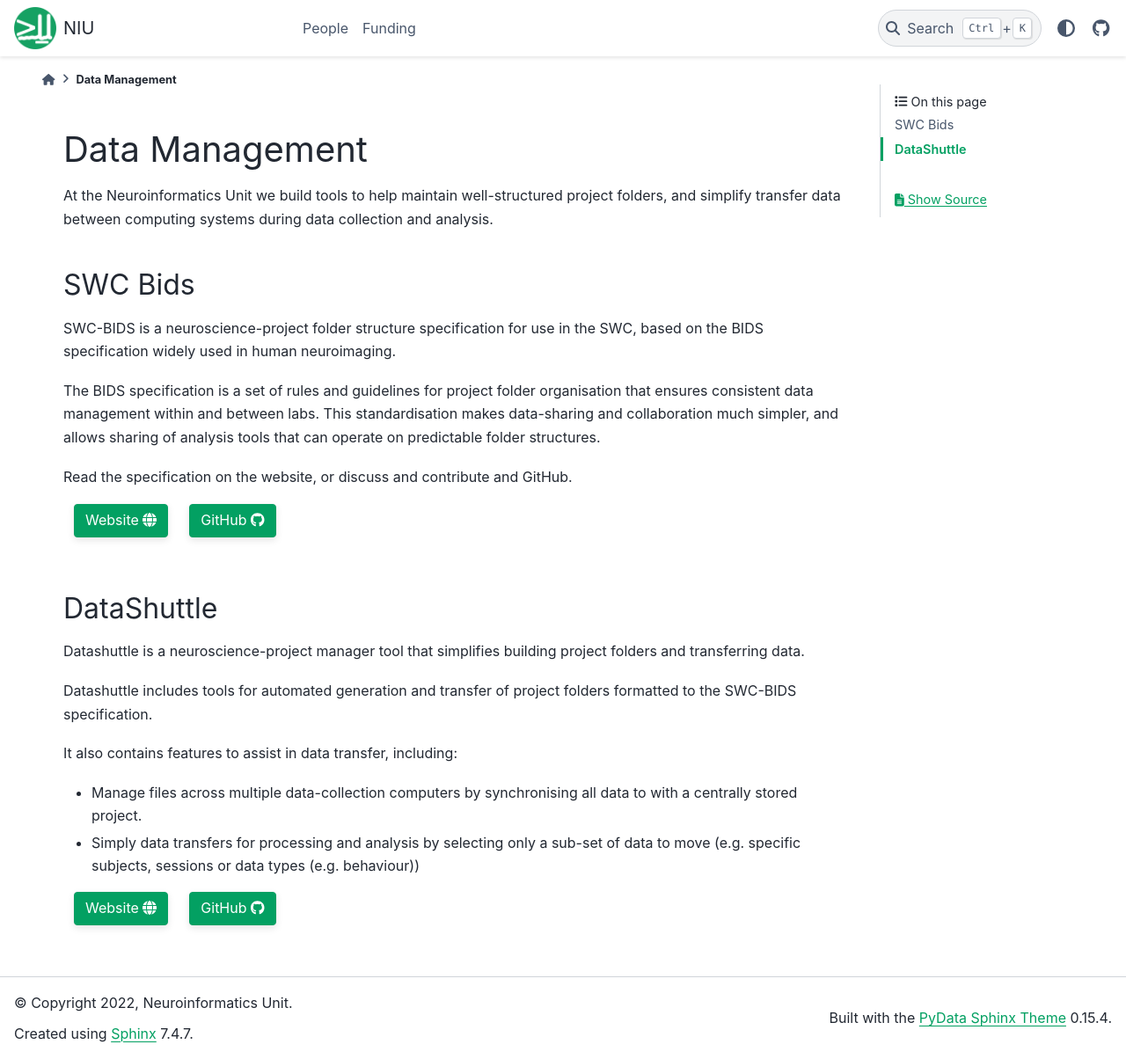
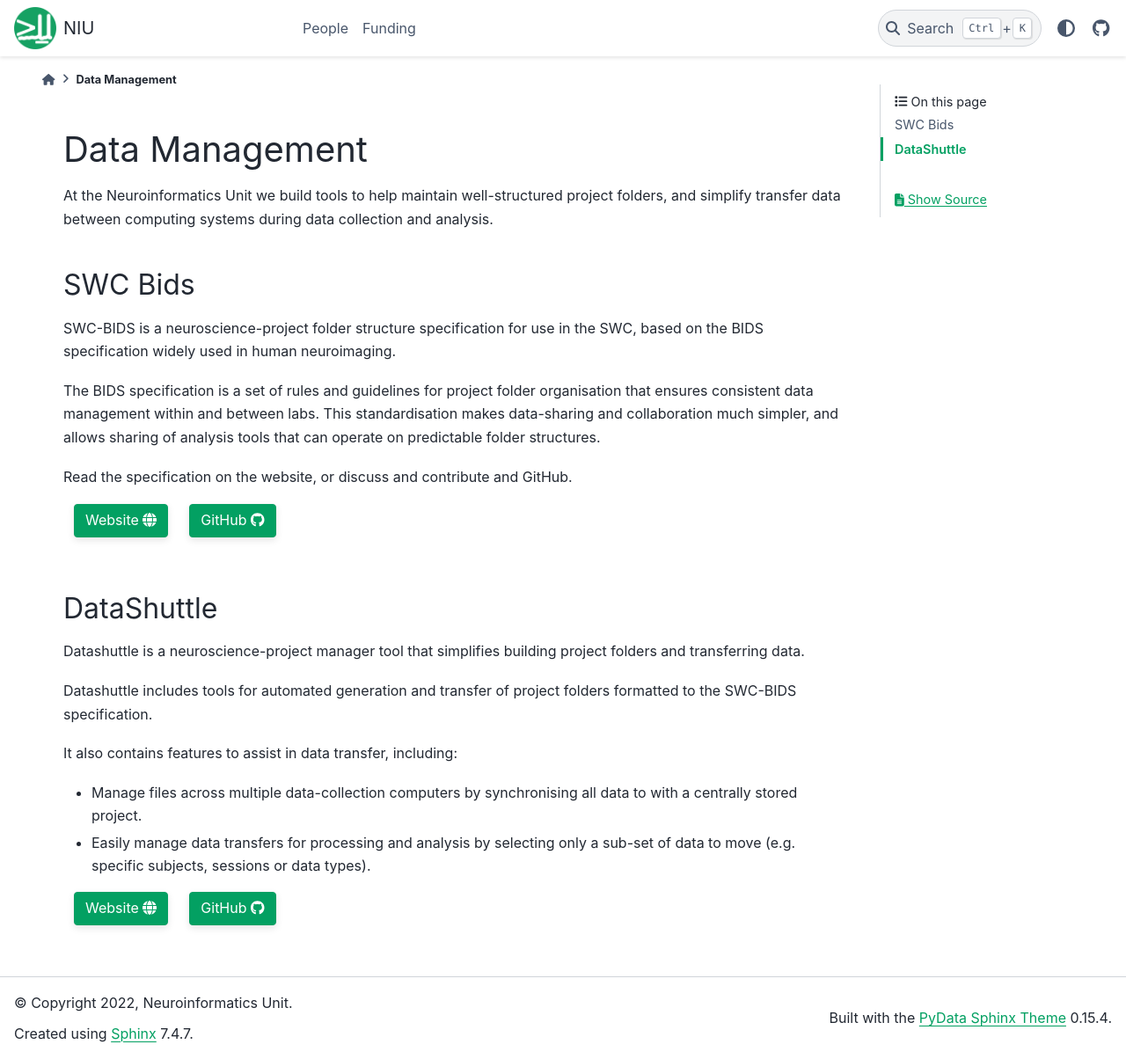
Before and after one commit to neuroinformatics-unit/neuroinformatics-unit.github.io, a Sphinx documentation site: the page built from docs/source/projects/data_management.md, in a window 1280 px wide and 1204 px high. Shown: the whole window at 88% size. Built offline with Sphinx 7.4.7 and the PyData theme 0.15.4, drawn with Linux system fonts in a browser that asks for light colours; pages that are not in the unit, such as notebooks, are missing from menus.

Commit message:
update datashuttle entry

```diff
--- a/docs/source/projects/data_management.md
+++ b/docs/source/projects/data_management.md
@@ -48,7 +48,7 @@
 It also contains features to assist in data transfer, including:
 * Manage files across multiple data-collection computers by synchronising
 all data to with a centrally stored project.
-* Simply data transfers for processing and analysis by selecting only a sub-set of data to move (e.g. specific subjects, sessions or data types (e.g. behaviour))
+* Easily manage data transfers for processing and analysis by selecting only a sub-set of data to move (e.g. specific subjects, sessions or data types).
 
 ::::{grid} 2
 
```
